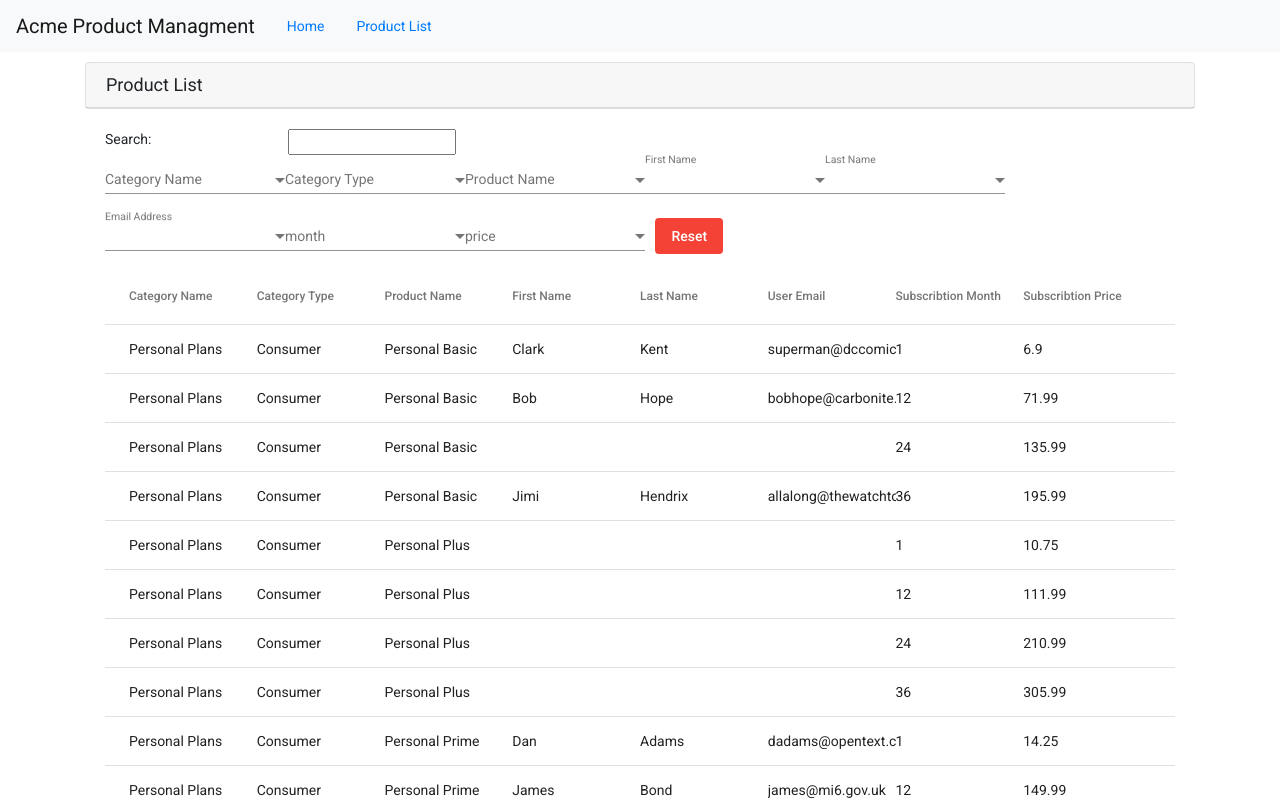
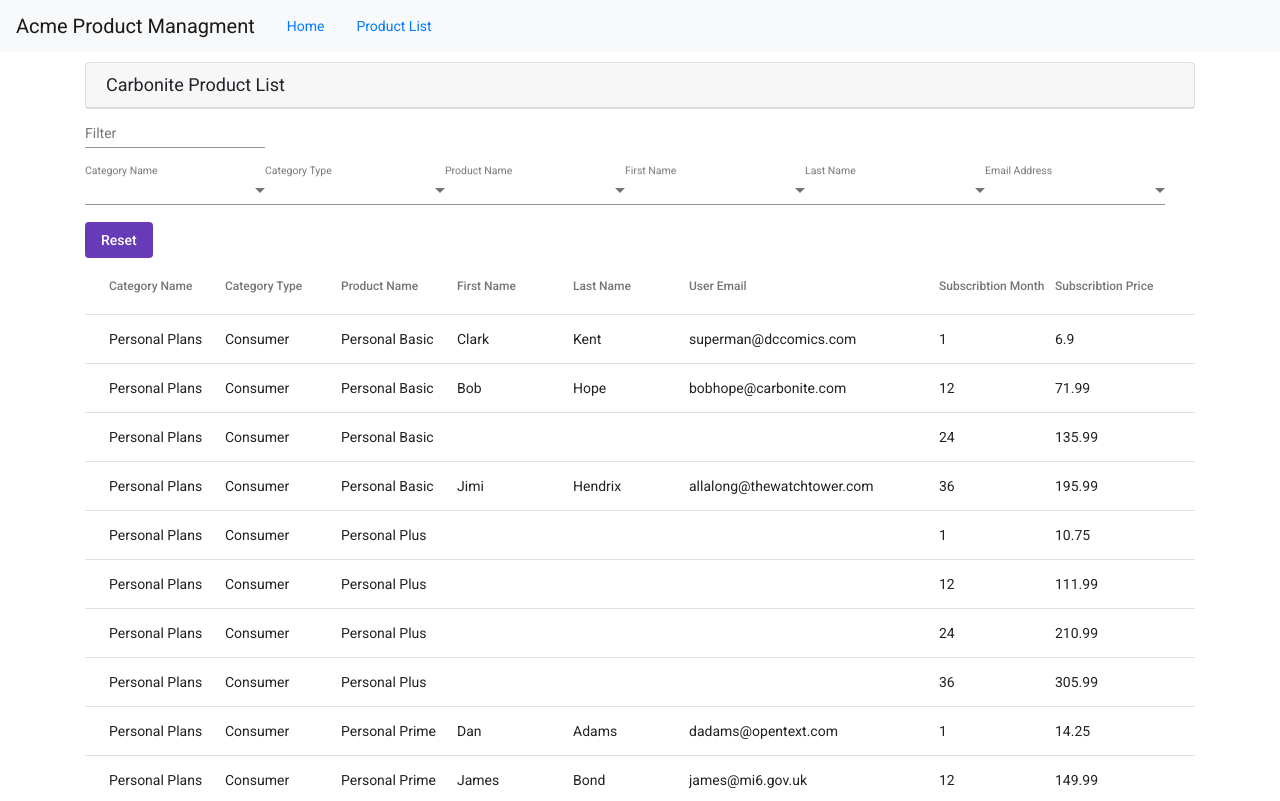
Before and after one commit to MohamedMagdyOmar/Angular-Getting-Started, an Angular app in the folder APM/: page /products in a window 1280 px wide. Shown: the top 801 px of the page. Built offline with nearby package versions, Linux system fonts and the light colour scheme.

Commit message:
refacrtoing

```diff
--- a/APM/src/app/products/product-detail.component.html
+++ /dev/null
@@ -1,19 +0,0 @@
-<div class="card" *ngIf="productCategory">
-  <div class="card-header">
-    <!-- we have a problem with this code, you know that HTTP is async, this means that our page could attempt to display the product's
-         we have a problem with this code, you know that HTTP is async, this means that our page could attempt to display the product's
-         name before the product is retrieved, at that point the product property is undefined,
-         so we will get run time error telling us it can not read the property product name.
-         in order to solve this problem we used above ngIf-->
-    {{ pageTitle + ": " + productCategory.name }}
-  </div>
-  <div class="card-footer">
-    <button
-      class="btn btn-outline-secondary"
-      (click)="onBack()"
-      style="width: 80px;"
-    >
-      <i class="fa fa-chevron-left"></i>Back
-    </button>
-  </div>
-</div>
--- a/APM/src/app/products/product-detail.component.ts
+++ /dev/null
@@ -1,33 +0,0 @@
-import { Component, OnInit } from '@angular/core';
-import { IProductCategories } from './productCategories';
-import { ActivatedRoute, Router } from '@angular/router';
-
-@Component({
-  selector: 'pm-product-detail',
-  templateUrl: './product-detail.component.html',
-  styleUrls: ['./product-detail.component.css'],
-})
-export class ProductDetailComponent implements OnInit {
-  pageTitle: string = 'Product Detail';
-  productCategory: IProductCategories;
-
-  constructor(private route: ActivatedRoute, private router: Router) {}
-
-  ngOnInit(): void {
-    // + -> to convert string to numeric id
-    let id = +this.route.snapshot.paramMap.get('id');
-    this.pageTitle += `: ${id}`;
-
-    // we hardcoded the product here
-    this.productCategory = {
-      name: 'test',
-      type: 'Saw',
-      displayName: 'TBX-0022',
-      products: [],
-    };
-  }
-
-  onBack(): void {
-    this.router.navigate(['/products']);
-  }
-}
--- a/APM/src/app/products/product-detail.guard.ts
+++ /dev/null
@@ -1,46 +0,0 @@
-import { Injectable } from '@angular/core';
-import { CanActivate, CanActivateChild, CanDeactivate, CanLoad, Route, UrlSegment, ActivatedRouteSnapshot, RouterStateSnapshot, UrlTree, Router } from '@angular/router';
-import { Observable } from 'rxjs';
-
-@Injectable({
-  providedIn: 'root'
-})
-export class ProductDetailGuard implements CanActivate, CanActivateChild, CanDeactivate<unknown>, CanLoad {
-
-  // we need this method to check route URL and ensure that the id passed in is valid.
-  // if it is not valid, we want to navigate back to the product List Page.
-  // Navigation requires the router, so we created below constructor
-  constructor(private router: Router){
-
-  }
-
-  canActivate(
-    next: ActivatedRouteSnapshot,
-    state: RouterStateSnapshot): Observable<boolean | UrlTree> | Promise<boolean | UrlTree> | boolean | UrlTree {
-      // we select index 1 because the url is as follow 'products/10' so 0-> products, 1->10
-      let id = +next.url[1].path;
-      if(isNaN(id) || id < 1){
-        alert("Invalid product Id");
-        this.router.navigate(['/products']);
-        return false;
-      }
-    return true;
-  }
-  canActivateChild(
-    next: ActivatedRouteSnapshot,
-    state: RouterStateSnapshot): Observable<boolean | UrlTree> | Promise<boolean | UrlTree> | boolean | UrlTree {
-    return true;
-  }
-  canDeactivate(
-    component: unknown,
-    currentRoute: ActivatedRouteSnapshot,
-    currentState: RouterStateSnapshot,
-    nextState?: RouterStateSnapshot): Observable<boolean | UrlTree> | Promise<boolean | UrlTree> | boolean | UrlTree {
-    return true;
-  }
-  canLoad(
-    route: Route,
-    segments: UrlSegment[]): Observable<boolean> | Promise<boolean> | boolean {
-    return true;
-  }
-}
--- a/APM/src/app/products/product-list.component.css
+++ b/APM/src/app/products/product-list.component.css
@@ -1,3 +1,8 @@
 thead{
     color: blue;
   }
+
+  .mat-column-UserEmail {
+    flex: none;
+    width: 250px;
+}
--- a/APM/src/app/products/product-list.component.html
+++ b/APM/src/app/products/product-list.component.html
@@ -4,18 +4,13 @@
   </div>
 </div>
 
-<div class="card-body">
-  <div class="row">
-    <div class="col-md-2">Search:</div>
-    <div class="col-md-2">
-      <input type="text" [(ngModel)]="listFilter" />
-    </div>
-  </div>
+  <mat-form-field>
+    <mat-label>Filter</mat-label>
+    <input matInput (keyup)="applyFilter($event)" placeholder="Ex. ium">
+  </mat-form-field>
 
-
-  <div>
     <div>
-      <mat-form-field *ngFor="let filter of filterSelectObj" style="margin-left: 15;">
+      <mat-form-field floatLabel="always" *ngFor="let filter of filterSelectObj" >
         <mat-label> {{ filter.name }}</mat-label>
         <select matNativeControl name="{{ filter.columnProp }}" [(ngModel)]="filter.modelValue"
         (change)="filterChange(filter, $event)">
@@ -24,7 +19,7 @@
         </select>
       </mat-form-field>
       &nbsp;
-      <button mat-flat-button color="warn" (click)="resetFilters()">
+      <button mat-flat-button color="primary" (click)="resetFilters()">
         Reset
       </button>
     </div>
@@ -90,7 +85,3 @@
       <mat-header-row *matHeaderRowDef="tableColumns"></mat-header-row>
       <mat-row *matRowDef="let row; columns: tableColumns"></mat-row>
     </mat-table>
-  </div>
-
-
-</div>
--- a/APM/src/app/products/product-list.component.ts
+++ b/APM/src/app/products/product-list.component.ts
@@ -48,10 +48,9 @@
   ,'FirstName', 'LastName', 'UserEmail', 'SubscribtionMonth', 'SubscribtionPrice'];
 
   private _productService;
-  pageTitle: string = 'Product List';
+  pageTitle: string = 'Carbonite Product List';
   showImage: boolean = false;
   errorMessage: string;
-  _listFilter: string;
   filteredProducts: IProductCategories[];
   users: IUser[];
   filterSelectObj = [];
@@ -60,17 +59,6 @@
   originalResult: IMatTable[];
   resetButtonClicked: boolean = true;
   filteredResult: IMatTable[];
-
-  get listFilter(): string {
-    return this._listFilter;
-  }
-
-  set listFilter(value: string) {
-    this._listFilter = value;
-    this.filteredProducts = this.listFilter
-      ? this.performFilter(this.listFilter)
-      : this.products;
-  }
 
   performFilter(filterBy: string): IProductCategories[] {
     filterBy = filterBy.toLocaleLowerCase();
@@ -295,22 +283,13 @@
         columnProp: 'productUserEmailId',
         options: matTableArray.map(item => item.productUserEmailId)
         .filter((value, index, self) => self.indexOf(value) === index),
-      },
-
-      {
-        name: 'month',
-        columnProp: 'productSubscribtionMonth',
-        options: matTableArray.map(item => item.productSubscribtionMonth)
-        .filter((value, index, self) => self.indexOf(value) === index),
-      },
-
-      {
-        name: 'price',
-        columnProp: 'productSubscribtionPrice',
-        options: matTableArray.map(item => item.productSubscribtionPrice)
-        .filter((value, index, self) => self.indexOf(value) === index),
-      },
+      }
     ];
   }
 
+  applyFilter(event: Event) {
+    const filterValue = (event.target as HTMLInputElement).value;
+    this.dataSource.filter = filterValue.trim().toLowerCase();
+  }
+
 }
--- a/APM/src/app/products/product.module.ts
+++ b/APM/src/app/products/product.module.ts
@@ -1,9 +1,7 @@
 import { NgModule } from '@angular/core';
 import { ProductListComponent } from './product-list.component';
-import { ProductDetailComponent } from './product-detail.component';
 import { ConvertToSpacesPipe } from '../shared/convert-to-space.pipe';
 import { RouterModule } from '@angular/router';
-import { ProductDetailGuard } from './product-detail.guard';
 import { SharedModule } from '../shared/shared.module';
 import { MatTableModule, MatTableDataSource } from '@angular/material/table';
 import { FormsModule, ReactiveFormsModule } from '@angular/forms';
@@ -14,7 +12,6 @@
 @NgModule({
   declarations: [
     ProductListComponent,
-    ProductDetailComponent,
     ConvertToSpacesPipe,
   ],
   imports: [
@@ -23,11 +20,6 @@
     // when we use forChild the RouterModule knows not to re-register the router service
     RouterModule.forChild([
       { path: 'products', component: ProductListComponent },
-      {
-        path: 'products/:id',
-        canActivate: [ProductDetailGuard],
-        component: ProductDetailComponent,
-      },
     ]),
     SharedModule,
     MatTableModule,
```
Also changed, not shown: APM/src/app/products/product-detail.component.css (deleted), 2 other files (tests, documents, lock files or other folders).
